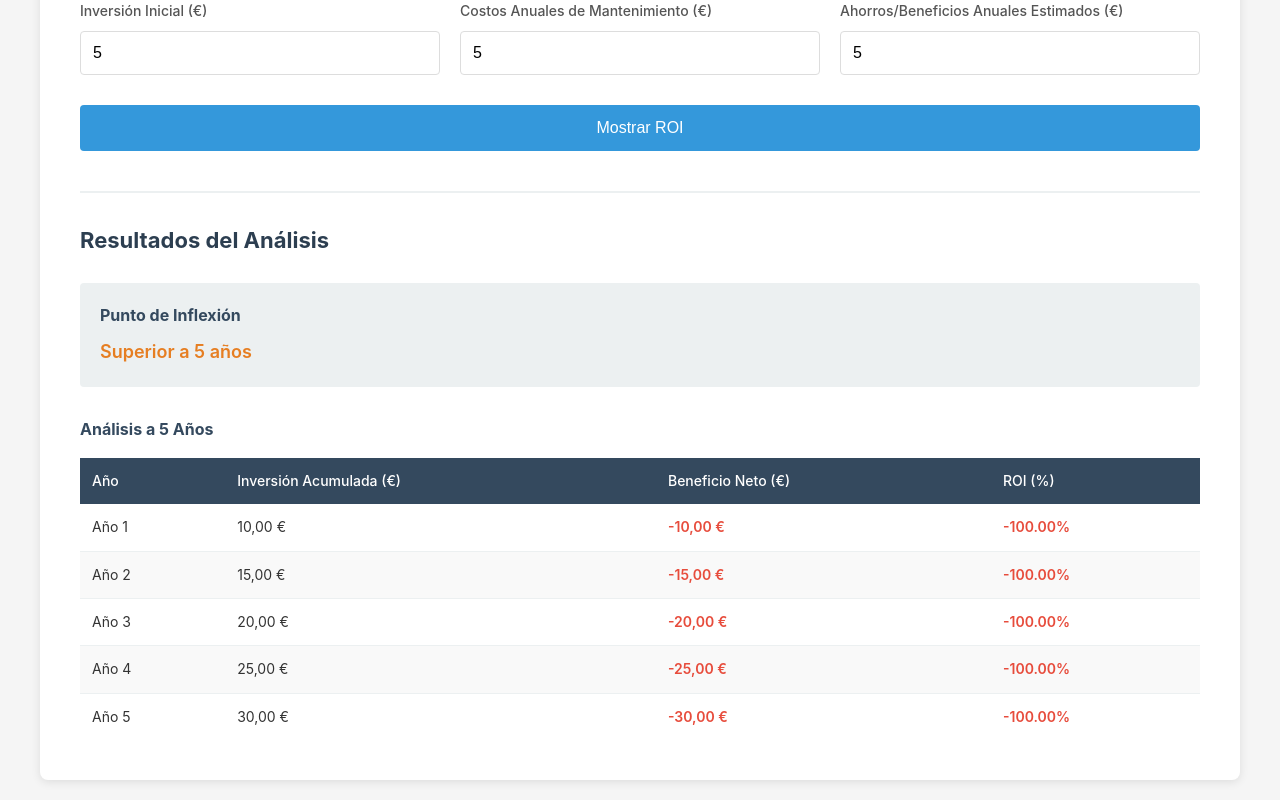
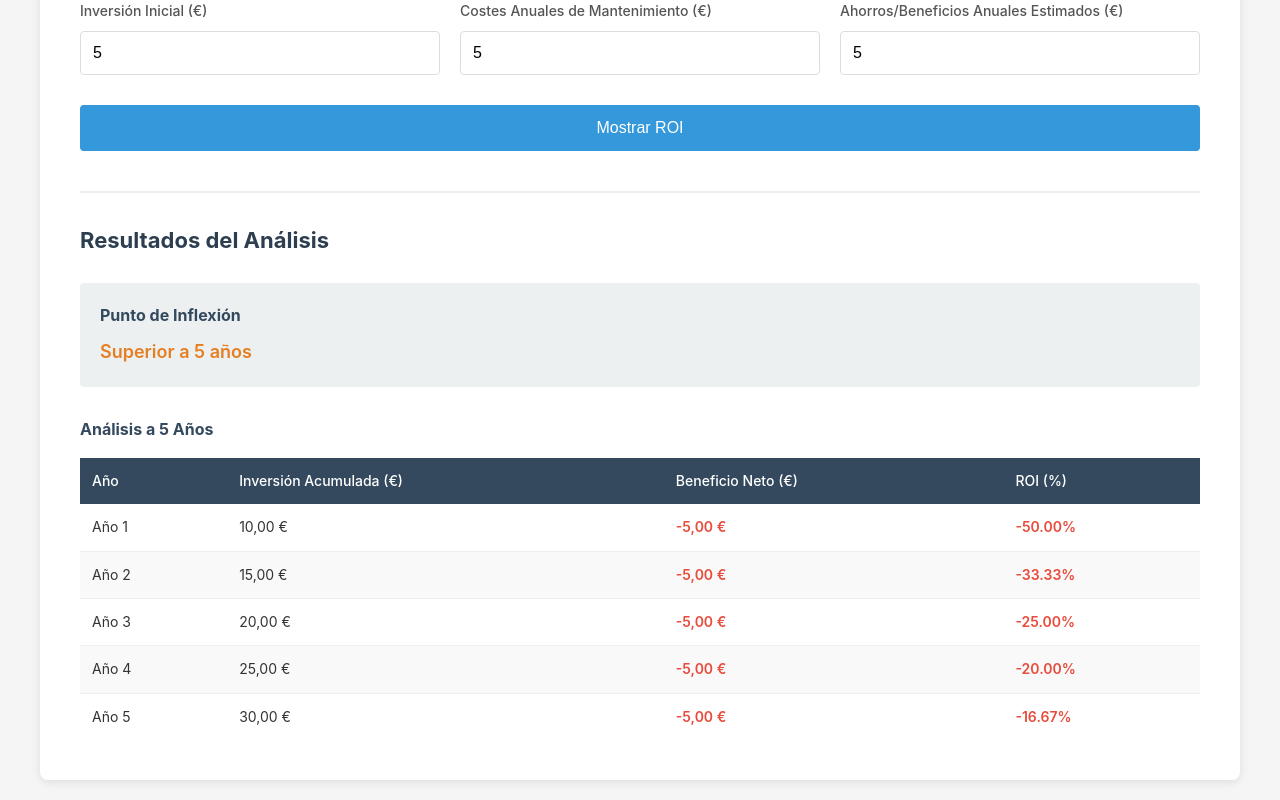
Before and after one commit to albertodg11/E2, a plain HTML site: page index.html in a window 1280 px wide. Both pictures are taken after typing "5", "5", "5" into the empty fields and a click on the button "Mostrar ROI". Shown: the part 162-962 px from the top of the page. Drawn offline with Linux system fonts and the light colour scheme.

Commit message:
fix the operation

```diff
--- a/index.html
+++ b/index.html
@@ -18,7 +18,7 @@
             </div>
 
             <div class="form-group">
-                <label for="costosAnuales">Costos Anuales de Mantenimiento (€)</label>
+                <label for="costosAnuales">Costes Anuales de Mantenimiento (€)</label>
                 <input type="number" id="costosAnuales" required min="0" step="0.01">
             </div>
 
--- a/js/main.js
+++ b/js/main.js
@@ -9,39 +9,32 @@ function calcularROI() {
     const ahorrosAnuales = parseFloat(document.getElementById('ahorrosAnuales').value);
 
     const beneficioNetoAnual = ahorrosAnuales - costosAnuales;
-
-    let puntoInflexion = null;
-    let inversionAcumulada = inversionInicial;
-
     const tablaBody = document.getElementById('tablaBody');
     tablaBody.innerHTML = '';
 
+    // Calcular punto de inflexión
+    const puntoInflexion = inversionInicial / beneficioNetoAnual;
+
+    // Generar tabla de 5 años
     for (let año = 1; año <= 5; año++) {
-        inversionAcumulada += costosAnuales;
-        const ingresosAcumulados = beneficioNetoAnual * año;
+        const ingresosAcumulados = ahorrosAnuales * año;
         const inversionTotal = inversionInicial + (costosAnuales * año);
-
-        // ROI = [(Ingresos - Inversión) / Inversión] x 100
-        const roi = ((ingresosAcumulados - inversionTotal) / inversionTotal) * 100;
         const beneficioNeto = ingresosAcumulados - inversionTotal;
-
-        if (puntoInflexion === null && beneficioNeto >= 0) {
-            const añosExactos = inversionInicial / beneficioNetoAnual;
-            puntoInflexion = añosExactos;
-        }
+        const roi = (beneficioNeto / inversionTotal) * 100;
 
         const fila = document.createElement('tr');
         fila.innerHTML = `
             <td>Año ${año}</td>
-            <td>${formatearMoneda(inversionAcumulada)}</td>
+            <td>${formatearMoneda(inversionTotal)}</td>
             <td class="${beneficioNeto >= 0 ? 'roi-positivo' : 'roi-negativo'}">${formatearMoneda(beneficioNeto)}</td>
             <td class="${roi >= 0 ? 'roi-positivo' : 'roi-negativo'}">${roi.toFixed(2)}%</td>
         `;
         tablaBody.appendChild(fila);
     }
 
+    // Mostrar punto de inflexión
     const puntoInflexionElement = document.getElementById('puntoInflexion');
-    if (puntoInflexion !== null && puntoInflexion <= 5) {
+    if (puntoInflexion <= 5) {
         const años = Math.floor(puntoInflexion);
         const meses = Math.round((puntoInflexion - años) * 12);
 
@@ -52,13 +45,13 @@ function calcularROI() {
         } else {
             puntoInflexionElement.textContent = `${años} año${años > 1 ? 's' : ''} y ${meses} mes${meses > 1 ? 'es' : ''}`;
         }
-    } else if (puntoInflexion === null || puntoInflexion > 5) {
+        puntoInflexionElement.style.color = '#27ae60';
+    } else {
         puntoInflexionElement.textContent = 'Superior a 5 años';
         puntoInflexionElement.style.color = '#e67e22';
     }
 
     document.getElementById('resultados').classList.remove('oculto');
-
     document.getElementById('resultados').scrollIntoView({ behavior: 'smooth' });
 }
 
```
